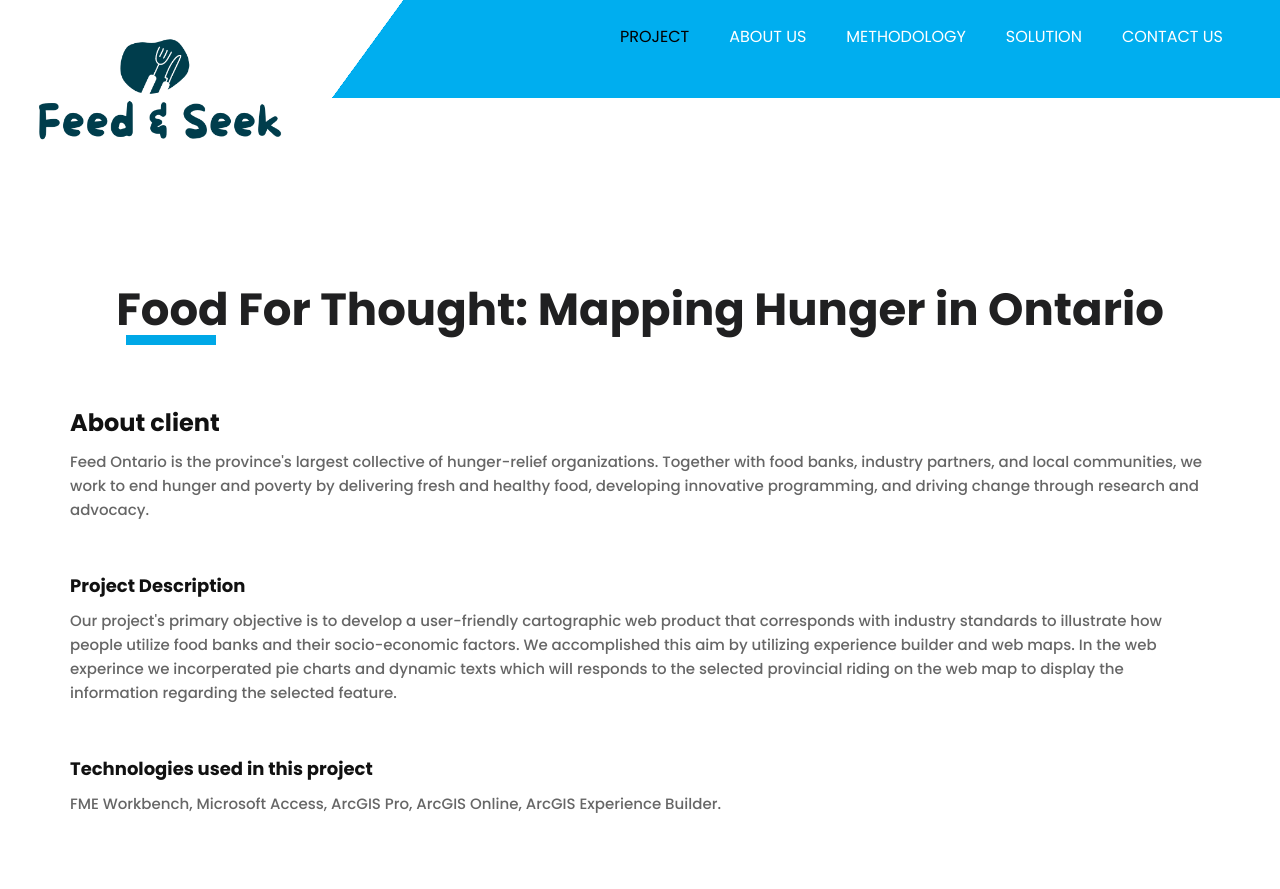
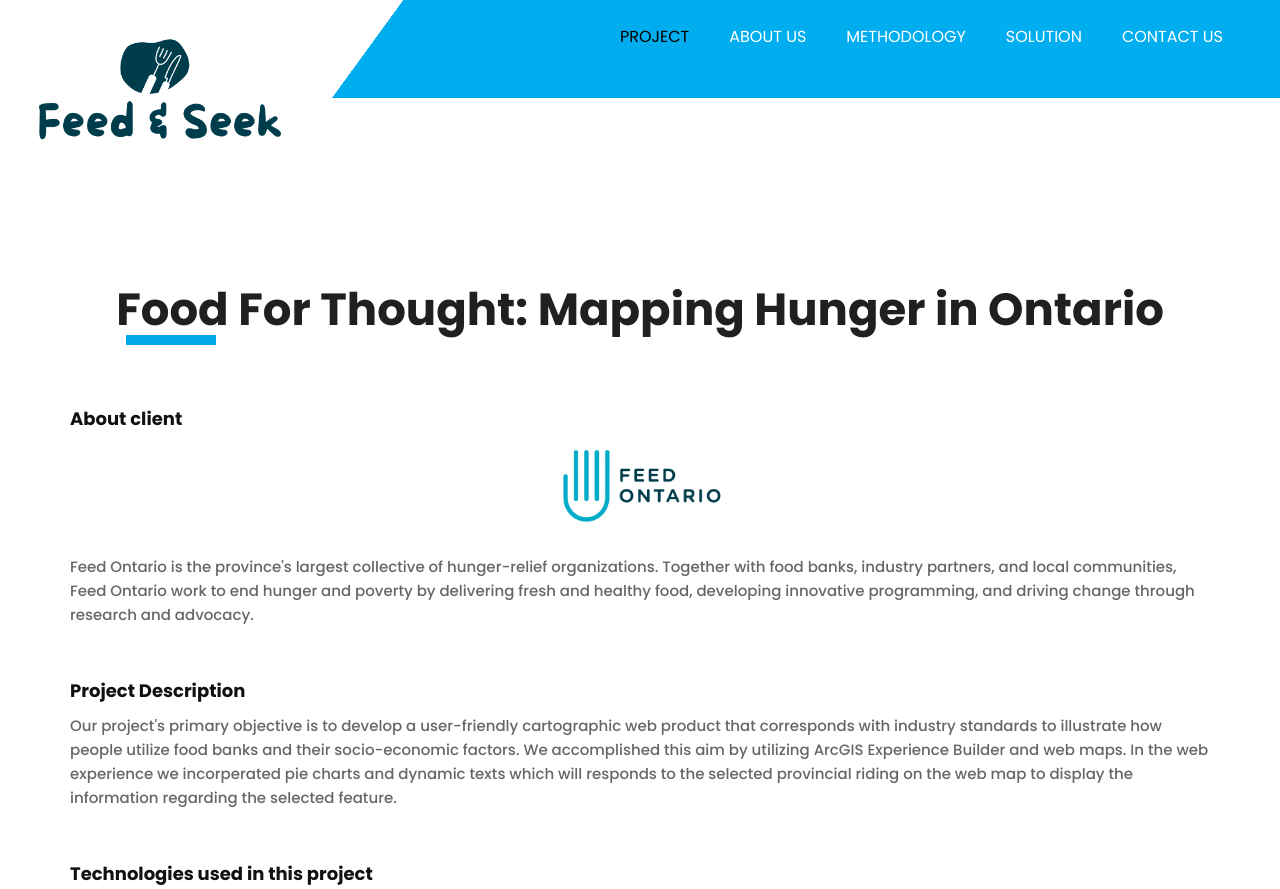
Before and after one commit to valonte/FeedSeek, a plain HTML site: page index.html in a window 1280 px wide. Shown: the top 889 px of the page. Drawn offline with nearby package versions, Linux system fonts and the light colour scheme.

Commit message:
fix main page

```diff
--- a/index.html
+++ b/index.html
@@ -94,12 +94,21 @@
                      <span></span>
                   </div>
                   <div>
-                     <h1><strong>About client</strong></h1>
+                     <h3><strong>About client</strong></h3>
+                     <div class="row">
+                        <div class="col-md-5"></div>
+                        <div class="col-md-2">
+                           <div class="our_box">
+                              <figure><a href="https://feedontario.ca/"><img src="images/logo.png" alt="FeedOntario"/></a></figure>
+                           </div>
+                        </div>
+                        <div class="col-md-5"></div>
+                     </div>
+                     <p class = "titledesc"> Feed Ontario is the province's largest collective of hunger-relief organizations. Together with food banks, industry partners, and local communities, Feed Ontario work to end hunger and poverty by delivering fresh and healthy food, developing innovative programming, and driving change through research and advocacy. </p>
                   </div>
                   <div>
-                     <p class = "titledesc"> Feed Ontario is the province's largest collective of hunger-relief organizations. Together with food banks, industry partners, and local communities, we work to end hunger and poverty by delivering fresh and healthy food, developing innovative programming, and driving change through research and advocacy. </p>
                      <h3><strong> Project Description </strong></h3>
-                     <p class = "titledesc"> Our project's primary objective is to develop a user-friendly cartographic web product that corresponds with industry standards to illustrate how people utilize food banks and their socio-economic factors. We accomplished this aim by utilizing experience builder and web maps. In the web experince we incorperated pie charts and dynamic texts which will responds to the selected provincial riding on the web map to display the information regarding the selected feature. </p>
+                     <p class = "titledesc"> Our project's primary objective is to develop a user-friendly cartographic web product that corresponds with industry standards to illustrate how people utilize food banks and their socio-economic factors. We accomplished this aim by utilizing ArcGIS Experience Builder and web maps. In the web experience we incorperated pie charts and dynamic texts which will responds to the selected provincial riding on the web map to display the information regarding the selected feature. </p>
                   </div>
                   <div>
                      <h3><strong> Technologies used in this project </strong></h3>
```
